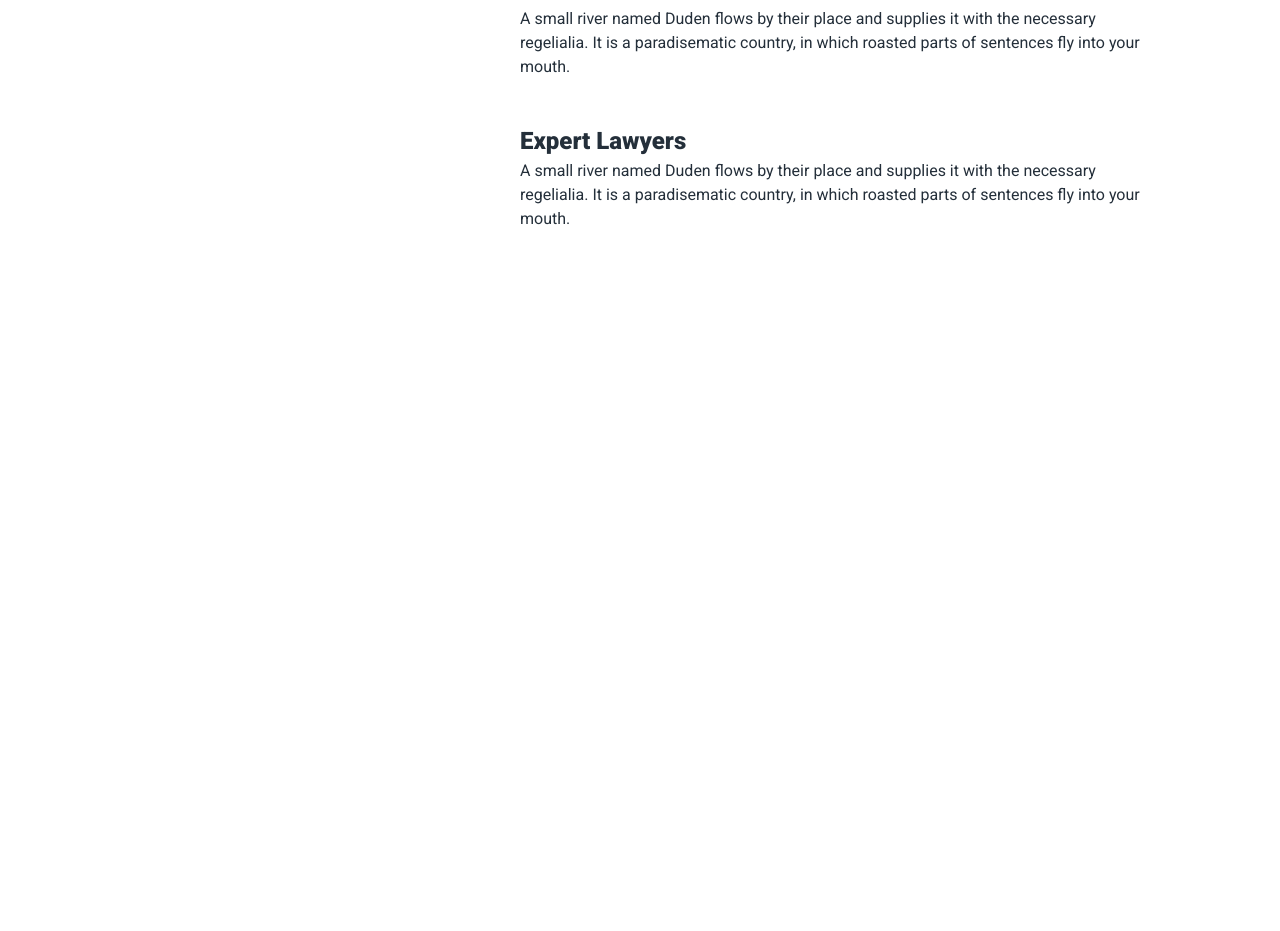
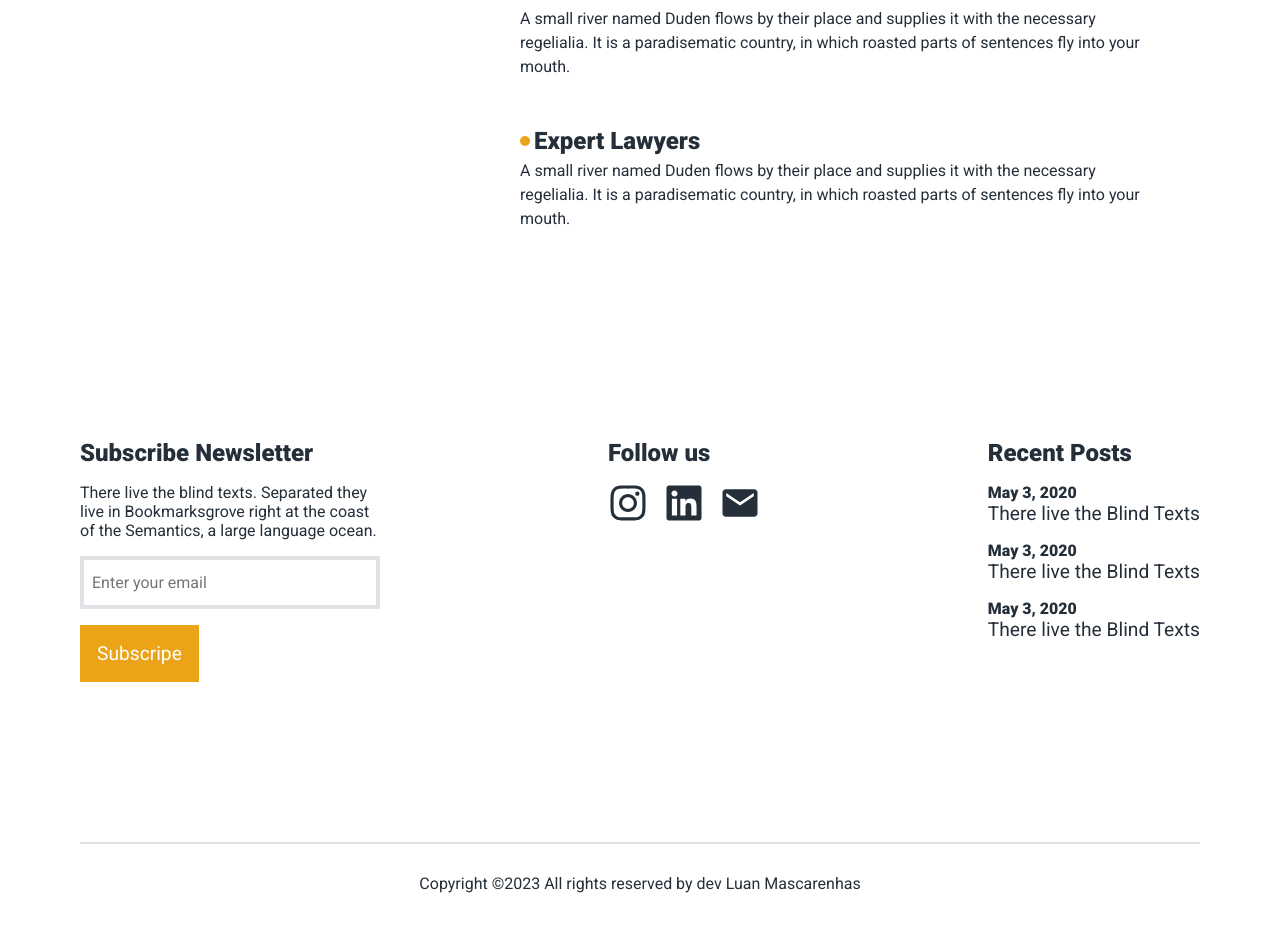
Before and after one commit to Luanzim1327/landing-page-lawyer, a Next.js app: page / in a window 1280 px wide. Shown: the part 1246-2177 px from the top of the page. Before the commit the page ends 1557 px from the top, so only its background shows below. Built offline with nearby package versions, Linux system fonts and the light colour scheme.

Commit message:
footer/about/info/:checked

```diff
--- a/package.json
+++ b/package.json
@@ -14,6 +14,7 @@
     "postcss": "8.4.25",
     "react": "18.2.0",
     "react-dom": "18.2.0",
+    "react-icons": "^4.10.1",
     "react-modal": "^3.16.1",
     "react-scroll": "^1.8.9",
     "sass": "^1.64.2",
--- a/src/app/page.jsx
+++ b/src/app/page.jsx
@@ -2,6 +2,7 @@ import Introduction from "@/components/Introduction"
 import Header from "@/components/Header"
 import About from "@/components/About"
 import Info from "@/components/Info"
+import Footer from "@/components/Footer"
 
 export default function Home() {
   return (
@@ -10,6 +11,7 @@ export default function Home() {
         <Introduction />
         <About />
         <Info />
+        <Footer />
     </div>
   )
 }
--- /dev/null
+++ b/src/components/Footer/index.jsx
@@ -0,0 +1,50 @@
+import styles from "./styles.module.scss";
+import {FaLinkedin , FaInstagram} from 'react-icons/fa';
+import { IoMdMail } from 'react-icons/io';
+
+export default function Footer () {
+    return (
+        <footer>
+            <section className={styles.containerFooter}>
+
+                <section className={styles.containerSubscribeNewsletter}>
+                    <h4>Subscribe Newsletter</h4>
+                    <p>There live the blind texts. Separated they live in Bookmarksgrove right at the coast of the Semantics, a large language ocean.</p>
+                    <input type="email" required placeholder="Enter your email"/>
+                    <button type="button">
+                        Subscripe
+                    </button>
+                </section>
+
+                <section className={styles.containerNetwork}>
+                    <h4>Follow us</h4>
+                    <div>
+                        <FaInstagram/>
+                        <FaLinkedin />
+                        <IoMdMail />
+                    </div>
+                </section>
+
+                <section className={styles.containerPosts}>
+                    <h4>Recent Posts</h4>
+                    <ItemPost />
+                    <ItemPost />
+                    <ItemPost />
+                </section>
+            </section>
+
+            <section className={styles.containerCopyright}>
+                <p>Copyright ©2023 All rights reserved by dev Luan Mascarenhas</p>
+            </section>
+        </footer>
+    )
+}
+
+function ItemPost () {
+    return (
+        <div className={styles.itemPost}>
+            <h5>May 3, 2020</h5>
+            <p>There live the Blind Texts</p>
+        </div>
+    )
+}
--- /dev/null
+++ b/src/components/Footer/styles.module.scss
@@ -0,0 +1,121 @@
+.containerFooter {
+    max-width: 1120px;
+    margin: 0 auto;
+    padding: 8rem 0;
+
+    display: flex;
+    justify-content: space-between;
+}
+
+.containerSubscribeNewsletter {
+    max-width: 300px;
+
+    h4 {
+        font-size: 1.5rem;
+        margin-bottom: 1rem;
+    }
+
+    p {
+        margin-bottom: 1rem;
+    }
+
+    input {
+        display: block;
+        width: 100%;
+        margin-bottom: 1rem;
+        padding: 0.8rem 0.5rem;
+        border: 0.25rem solid var(--gray-100);
+        outline: none;
+    }
+
+    button {
+        padding: 1rem;
+        font-size: 1.2rem;
+        background-color: var(--yellow-500);
+        color: var(--white);
+        border: none;
+        outline: none;
+        transition: ease-in 0.2s;
+        border: 1px solid transparent;
+
+        &:hover {
+            background-color: var(--white);
+            color: var(--yellow-500);
+            border-color: var(--yellow-500);
+        }
+    }
+
+}
+
+.containerNetwork {
+    display: flex;
+    flex-direction: column;
+
+    h4 {
+        font-size: 1.5rem;
+        padding-bottom: 1rem;
+    }
+
+    svg {
+        width: 40px;
+        height: 40px;
+        cursor: pointer;
+        transition: all 0.2s;
+
+        & + svg {
+            margin-left: 1rem;
+        }
+
+        &:hover {
+            color: var(--yellow-500);
+        }
+
+    }
+}
+
+
+.containerPosts {
+    h4 {
+        font-size: 1.5rem;
+    }
+}
+
+.itemPost {
+    margin-top: 1rem;
+    font-size: 1.2rem;
+
+    p {
+        color: var(--blue-400);
+        transition: 0.2s;
+
+        &:hover {
+            color: #98938b;
+        }
+    }
+}
+
+.containerCopyright {
+    max-width: 1120px;
+    margin: 0 auto;
+
+    p {
+        position: relative;
+        text-align: center;
+        padding: 2rem 0;
+        font-size: 1rem;
+
+        &::before {
+            content: "";
+            width: 100%;
+            height: 2px;
+            background-color: var(--gray-100);
+            position: absolute;
+            top: 0;
+            left: 0;
+        }
+    }
+
+    padding: 2rem 0;
+}
+
+// fazer com grid
--- a/src/components/Info/index.jsx
+++ b/src/components/Info/index.jsx
@@ -36,7 +36,7 @@ function ItemInfo () {
     return (
         infoContentText.map((item) => {
             return(
-                <div className={styles.infoItems}>
+                <div className={styles.infoItem}>
                     <h3>{item.title}</h3>
                     <p>{item.description}</p>
                 </div>
--- a/src/components/Info/styles.module.scss
+++ b/src/components/Info/styles.module.scss
@@ -30,14 +30,26 @@
     }
 }
 
-.infoItems {
-    & + .infoItems {
+.infoItem {
+    & + .infoItem {
         margin-top: 3rem;
     }
 
     h3 {
         margin-bottom: 0.25rem;
         font-size: 1.5rem;
+        display: flex;
+        align-items: center;
+        position: relative;
+
+        &::before {
+            content: "";
+            margin-right: 0.25rem;
+            height: 10px;
+            width: 10px;
+            border-radius: 50%;
+            background-color: var(--yellow-500);
+        }
     }
 
     p {
```
Also changed, not shown: 1 other file (tests, documents, lock files or other folders).
